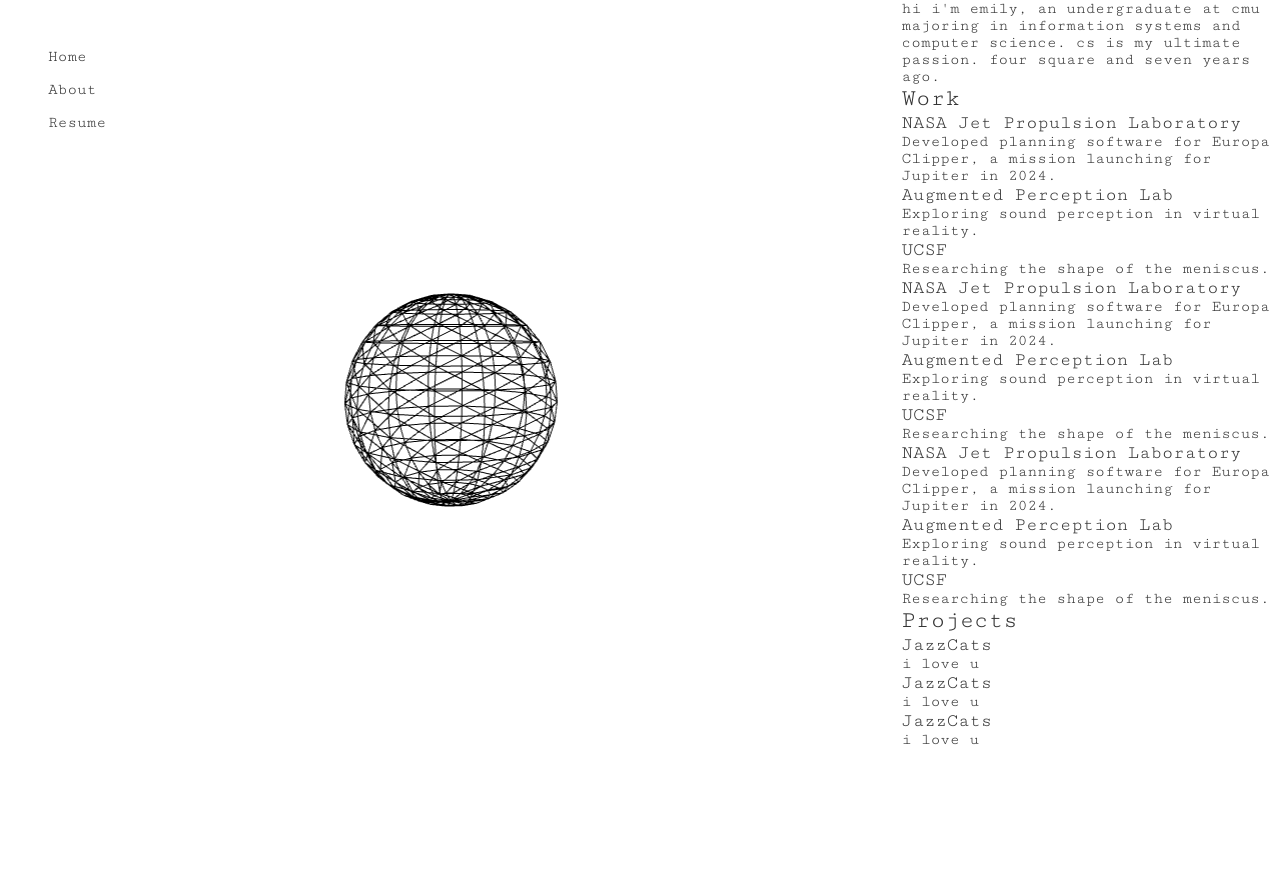
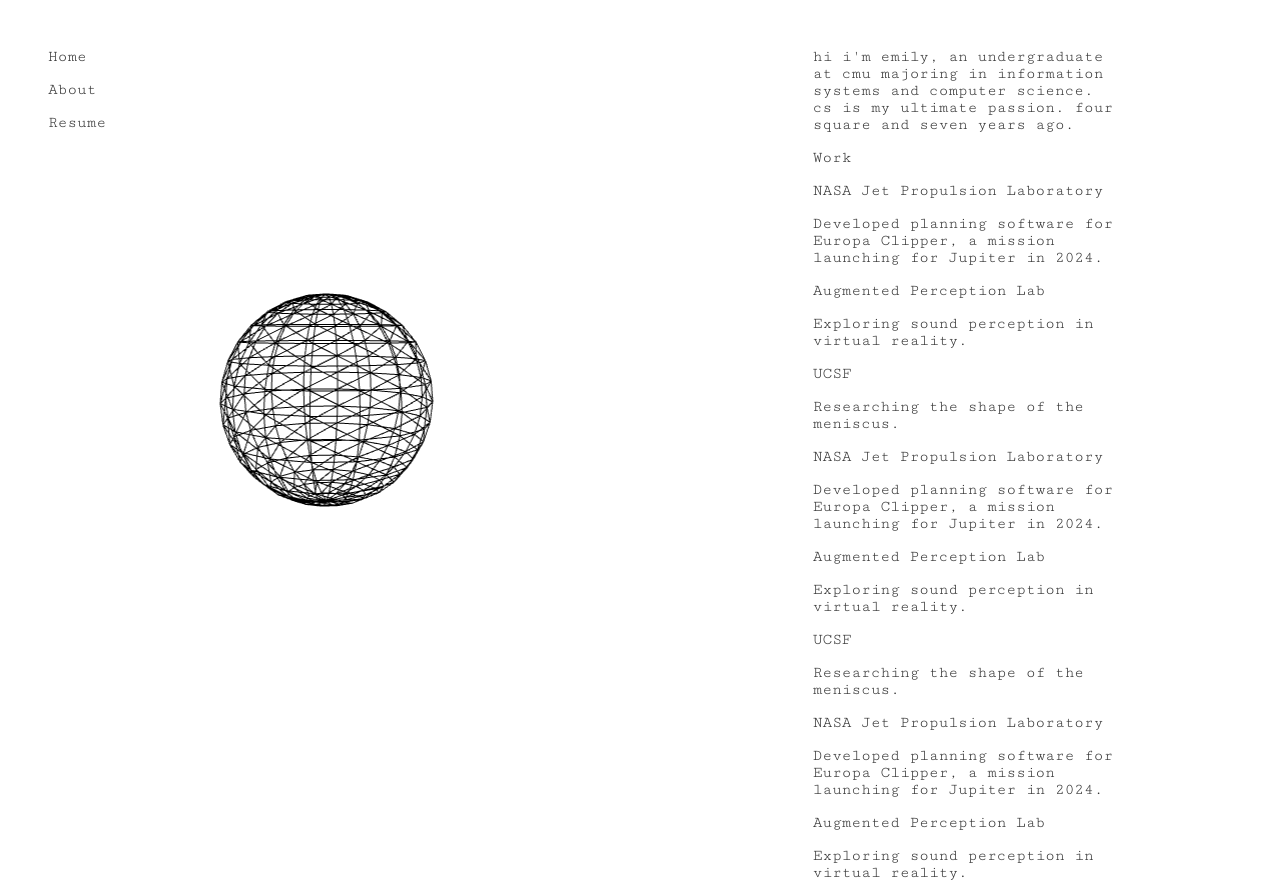
Before and after one commit to emiilyxie/emilyfmv3, a Next.js app: page / in a window 1280 px wide. Before the commit the page ends 800 px from the top, so only its background shows below. Built offline with nearby package versions, Linux system fonts and the light colour scheme.

Commit message:
added margins to projects section text and fixed flex ratio

```diff
--- a/app/page.module.css
+++ b/app/page.module.css
@@ -5,12 +5,17 @@
 }
 
 .canvas {
-  flex: 1.62 1 0;
+  flex: 0.68 0 0;
   height: 100%;
 }
 
 .projectSections {
-  flex: 0.68 1 0;
+  flex: 0.32 1 0;
   height: 100%;
   overflow-y: scroll;
+  padding: 3em 10em;
 }
+
+.blurb {
+  margin-bottom: 1em;
+}
--- a/app/page.tsx
+++ b/app/page.tsx
@@ -76,7 +76,7 @@ export default function Home(props: { projectSections: {title: string, projects:
       </div>
 
       <div className={styles.projectSections}>
-        <p>hi i'm emily, an undergraduate at cmu majoring in information systems and computer science. cs is my ultimate passion. four square and seven years ago.</p>
+        <p className={styles.blurb}>hi i'm emily, an undergraduate at cmu majoring in information systems and computer science. cs is my ultimate passion. four square and seven years ago.</p>
         {
           projectSections.map((projectSection) => (
             <ProjectSection
--- /dev/null
+++ b/components/projects.module.css
@@ -0,0 +1,13 @@
+.projectHeading {
+  font-size: 1em;
+  margin-bottom: 1em;
+}
+
+.projectDescription {
+  margin-bottom: 1em;
+}
+
+.projectSectionHeader {
+  font-size: 1em;
+  margin-bottom: 1em;
+}
--- a/components/projects.tsx
+++ b/components/projects.tsx
@@ -1,3 +1,5 @@
+import styles from './projects.module.css'
+
 export type ProjectType = {
   title: string;
   description: string;
@@ -6,8 +8,8 @@ export type ProjectType = {
 export function ProjectItem(props: { project: ProjectType }) {
   return (
     <div>
-      <h3>{props.project.title}</h3>
-      <p>{props.project.description}</p>
+      <h3 className={styles.projectHeading}>{props.project.title}</h3>
+      <p className={styles.projectDescription}>{props.project.description}</p>
     </div>
   )
 }
@@ -16,7 +18,7 @@ export function ProjectSection(props: { title: string, projects: ProjectType[] }
   return (
     <div>
       <div>
-        <h2>{props.title}</h2>
+        <h2 className={styles.projectSectionHeader}>{props.title}</h2>
       </div>
 
       {props.projects.map((project) => (
```
